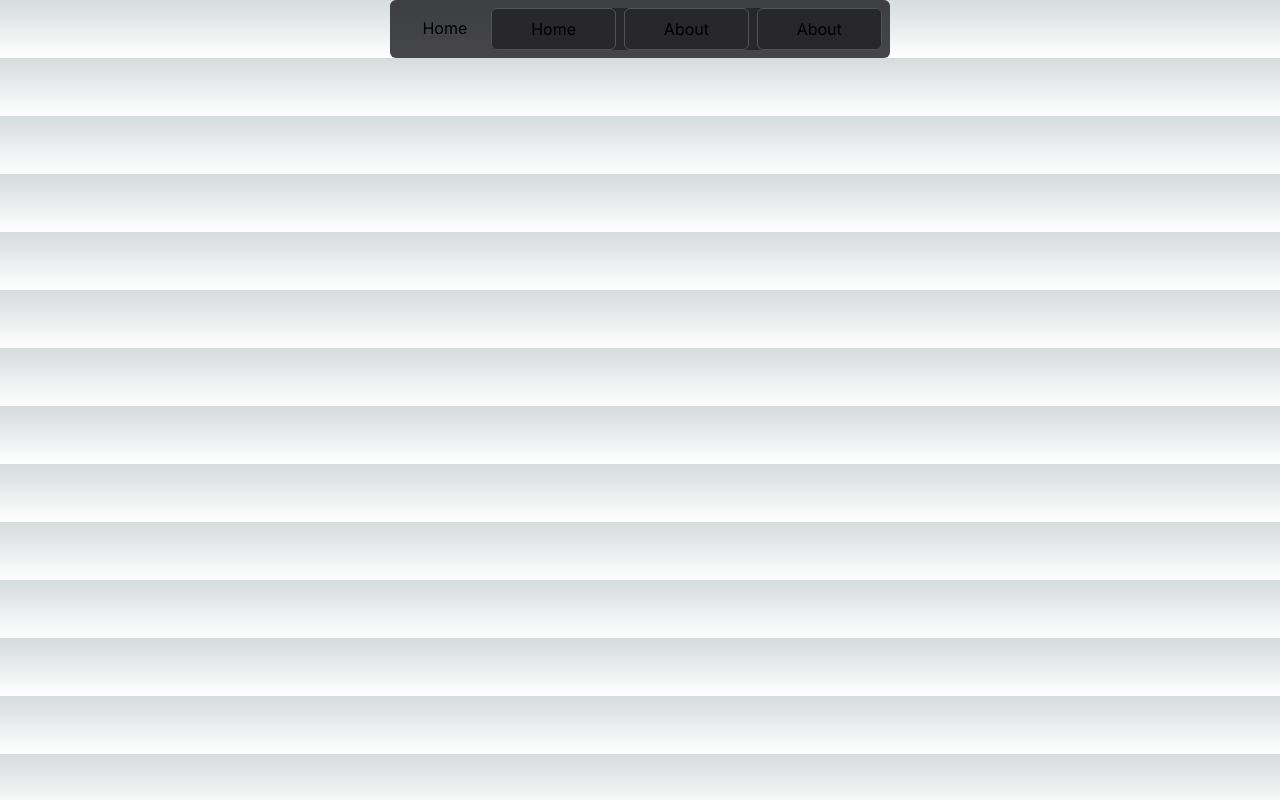
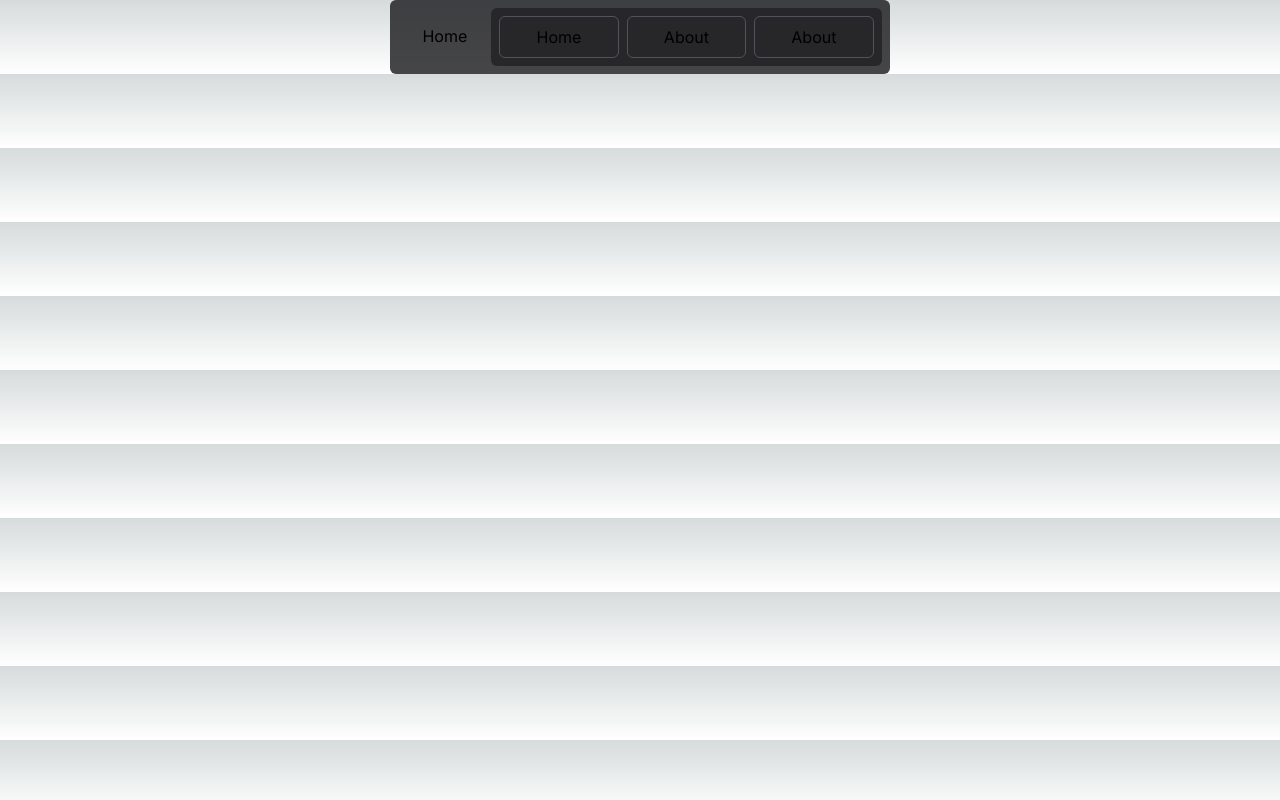
Before and after one commit to HansM7/app-sdc, a Next.js app: page / in a window 1280 px wide. Built offline with nearby package versions, Linux system fonts and the light colour scheme; a web font is replaced by a local one.

Commit message:
:bento: [UPDATE] add padding
add padding to header component in List Element

```diff
--- a/app/components/header/index.tsx
+++ b/app/components/header/index.tsx
@@ -8,9 +8,9 @@ export default function HeaderComponent({
   return (
     <header className='flex p-2 bg-zinc-900 w-[40%] rounded-md bg-opacity-80 mx-auto'>
       <div className='px-4'>
-        <h1 className='p-2'>Home</h1>
+        <h1 className='p-2 py-4'>Home</h1>
       </div>
-      <ul className='flex gap-2 bg-zinc-800 rounded-md w-full justify-around'>
+      <ul className='flex gap-2 bg-zinc-800 rounded-md w-full justify-around p-2'>
         {children}
       </ul>
     </header>
```
